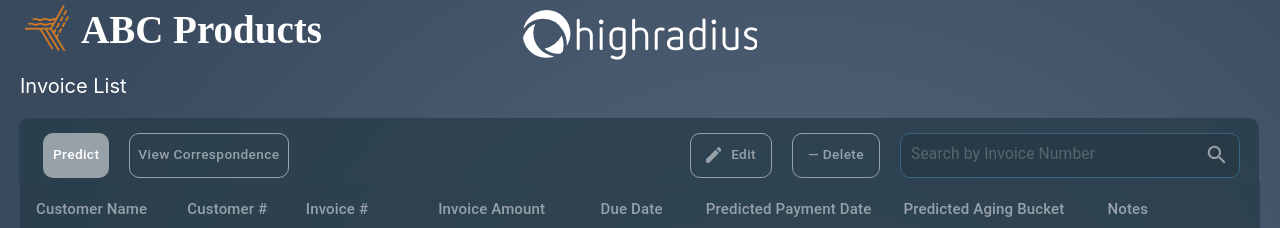
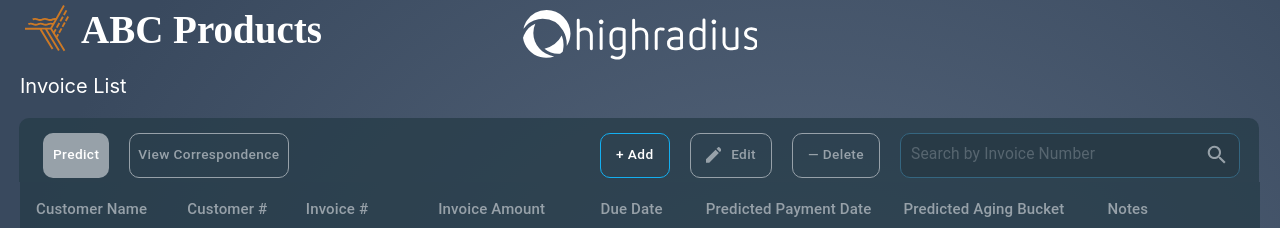
Before and after one commit to Vashisht8953/HighRadius-Invoice-Project, a React (Create React App) app: page / in a window 1280 px wide. Shown: the top 228 px of the page. Built offline with nearby package versions, Linux system fonts and the light colour scheme.

Commit message:
Added Add button

```diff
--- a/src/views/LandingPage.js
+++ b/src/views/LandingPage.js
@@ -122,6 +122,7 @@
     tableRow: {
         color: '#FFFFFF',
         borderBottom: 'none',
+        height: '10px'
     },
     PredictButton: {
         color: '#FFFFFF',
@@ -169,7 +170,15 @@
         borderRadius: 10,
         textTransform: 'none',
         height: '45px',
-        padding: '15px'
+        padding: '15px',
+    },
+    AddButton: {
+        color: '#FFFFFF',
+        border: '1px solid #14AFF1',
+        borderRadius: 10,
+        textTransform: 'none',
+        height: '45px',
+        padding: '15px',
     },
 }));
 
@@ -266,6 +275,9 @@
                 </div>
                 <div style={{ position: 'fixed', right: 40, display: 'flex' }}>
                     <div style={{ paddingRight: '20px', paddingTop: '10px', }}>
+                        <Button className={classes.AddButton}>+ Add</Button>
+                    </div>
+                    <div style={{ paddingRight: '20px', paddingTop: '10px', }}>
                         <Button className={classes.EditButton}><EditIcon style={{ paddingRight: '10px' }}/>Edit</Button>
                     </div>
                     <div style={{ paddingRight: '20px', paddingTop: '10px', }}>
```
Also changed, not shown: 1 other file (tests, documents, lock files or other folders).
